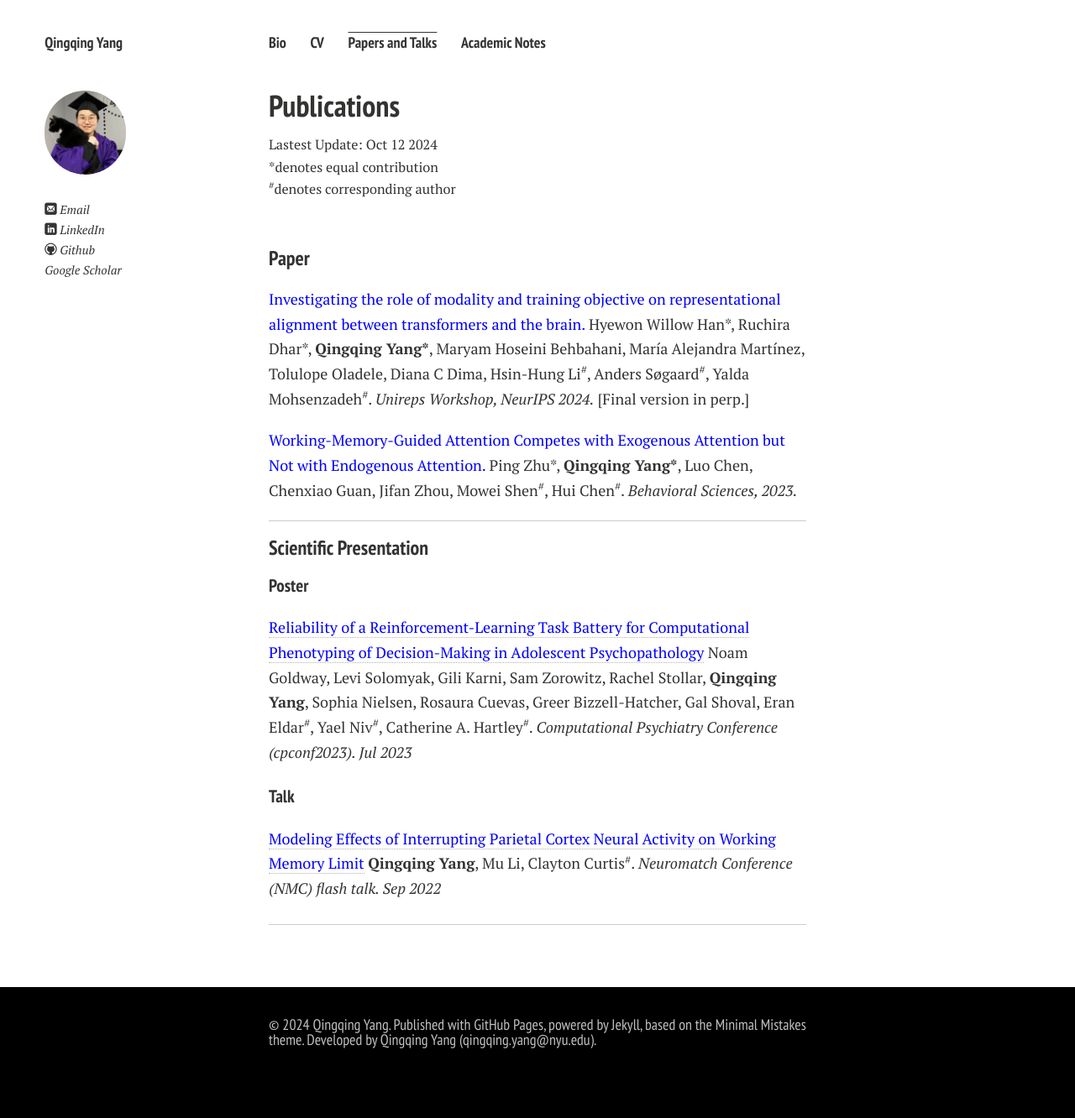
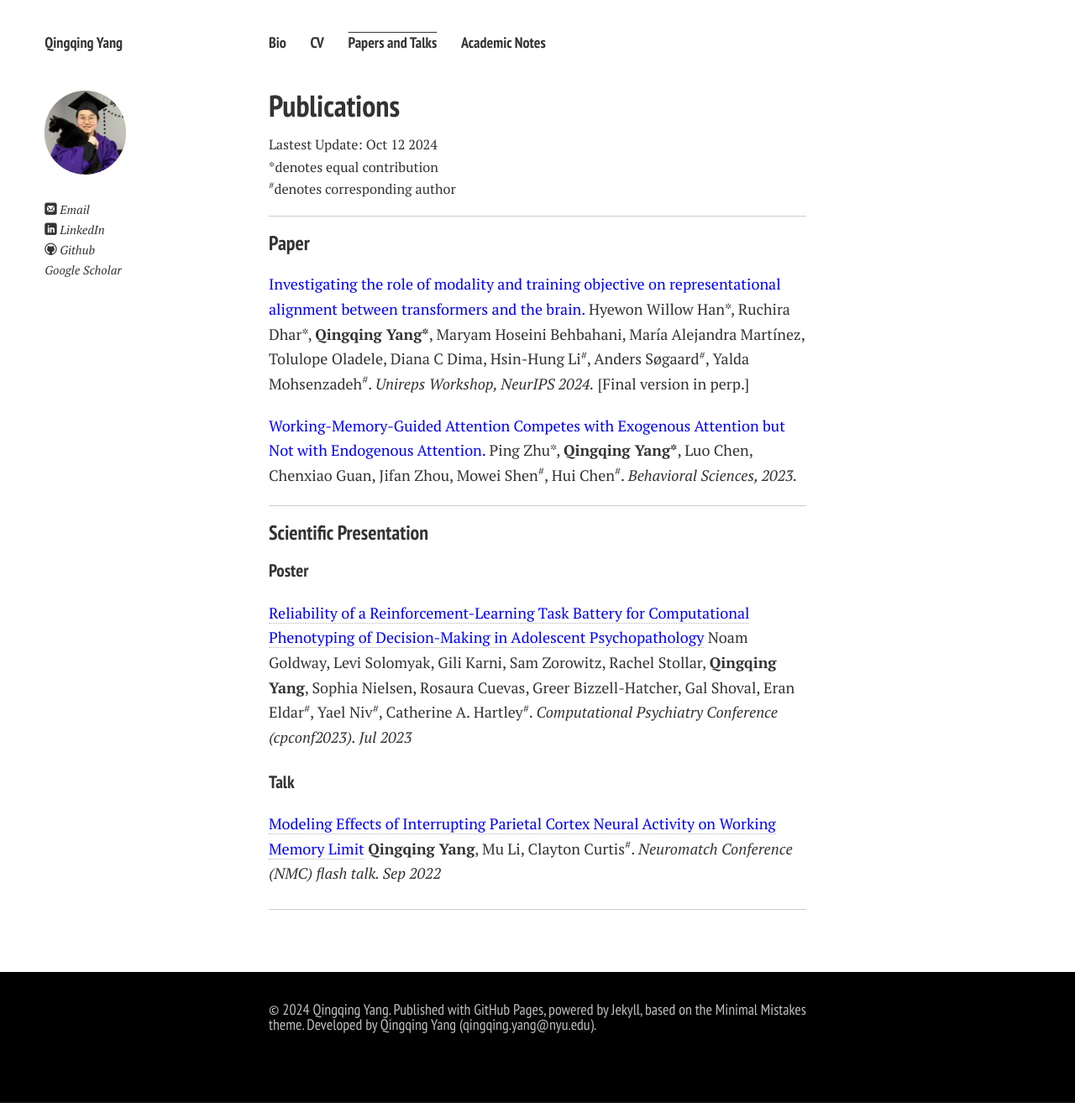
Before and after one commit to Qingqing-Yang-177/Qingqing-Yang-177.github.io, a Jekyll site: the page built from publications.md, in a window 1280 px wide. Shown: the whole page at 84% size. Built offline with Jekyll 4.4.1, drawn with Linux system fonts in a browser that asks for light colours; nearby versions of some CDN libraries; comment, search, counter and statistics services are not loaded; a style sheet for code colours, icons or effects is not loaded.

Commit message:
Update publications.md

```diff
--- a/publications.md
+++ b/publications.md
@@ -10,8 +10,9 @@ title: Publications
   Lastest Update: Oct 12 2024<br>
   *denotes equal contribution<br>
   <sup>#</sup>denotes corresponding author
-</div><br>
+</div>
 
+---
 ### Paper
 
 <div style="margin: 0; margin-bottom: 20px;">
```
